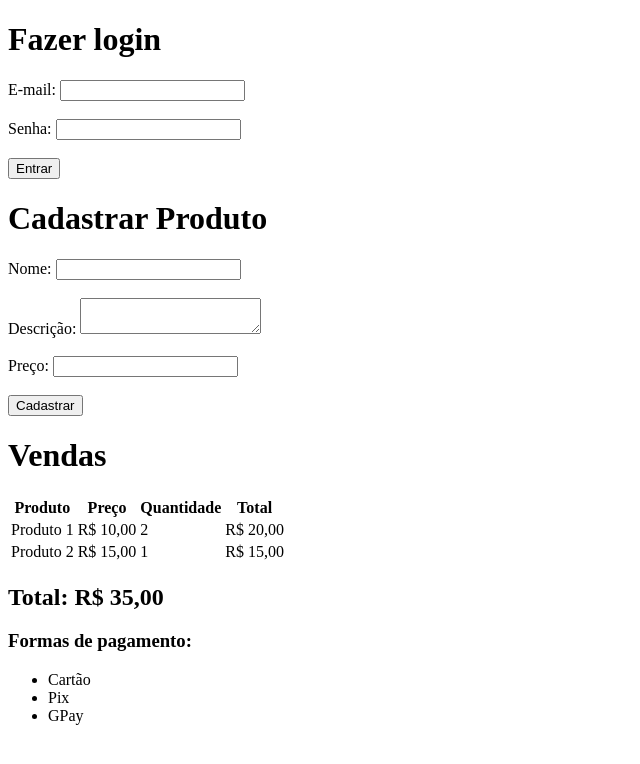
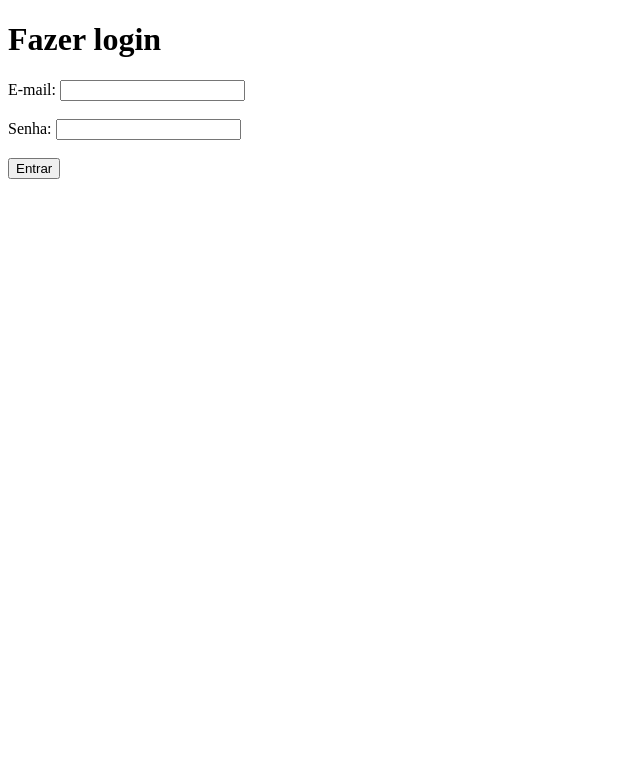
Before and after one commit to odanielcandido/teste2, a plain HTML site: page index.HTML in a window 1280 px wide. Shown: the whole page, without its empty margins (0-640 px from the left). Drawn offline with Linux system fonts and the light colour scheme.

Commit message:
Update index.HTML

```diff
--- a/index.HTML
+++ b/index.HTML
@@ -14,61 +14,3 @@
   </form>
 </body>
 </html>
-
-<html>
-<head>
-  <title>Cadastro de Produto</title>
-</head>
-<body>
-  <h1>Cadastrar Produto</h1>
-  <form>
-    <label for="nome">Nome:</label>
-    <input type="text" id="nome" name="nome"><br><br>
-    <label for="descricao">Descrição:</label>
-    <textarea id="descricao" name="descricao"></textarea><br><br>
-    <label for="preco">Preço:</label>
-    <input type="number" id="preco" name="preco"><br><br>
-    <input type="submit" value="Cadastrar">
-  </form>
-</body>
-</html>
-
-<html>
-<head>
-  <title>Vendas</title>
-</head>
-<body>
-  <h1>Vendas</h1>
-  <table>
-    <thead>
-      <tr>
-        <th>Produto</th>
-        <th>Preço</th>
-        <th>Quantidade</th>
-        <th>Total</th>
-      </tr>
-    </thead>
-    <tbody>
-      <tr>
-        <td>Produto 1</td>
-        <td>R$ 10,00</td>
-        <td>2</td>
-        <td>R$ 20,00</td>
-      </tr>
-      <tr>
-        <td>Produto 2</td>
-        <td>R$ 15,00</td>
-        <td>1</td>
-        <td>R$ 15,00</td>
-      </tr>
-    </tbody>
-  </table>
-  <h2>Total: R$ 35,00</h2>
-  <h3>Formas de pagamento:</h3>
-  <ul>
-    <li>Cartão</li>
-    <li>Pix</li>
-    <li>GPay</li>
-  </ul>
-</body>
-</html>
```
